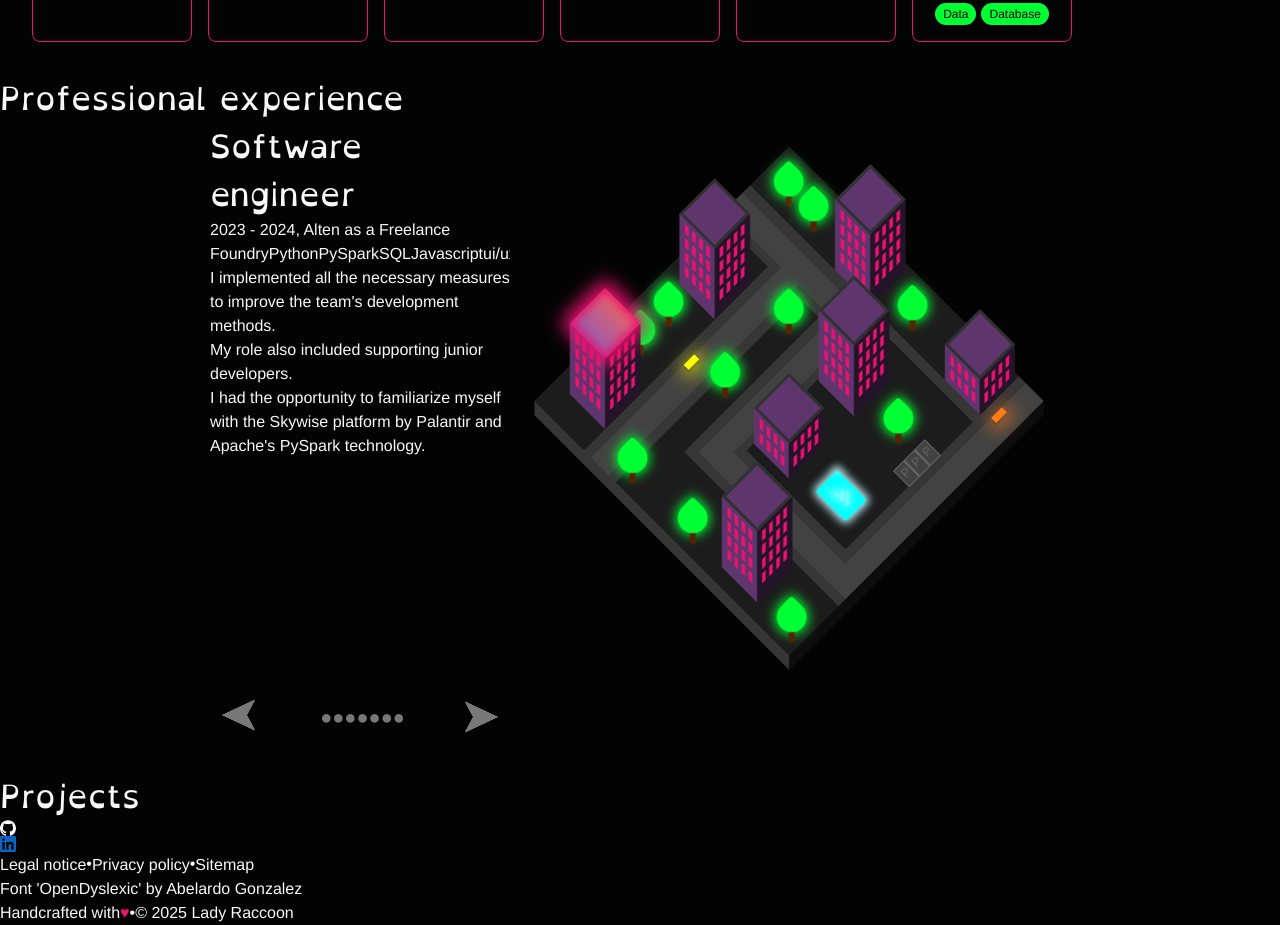
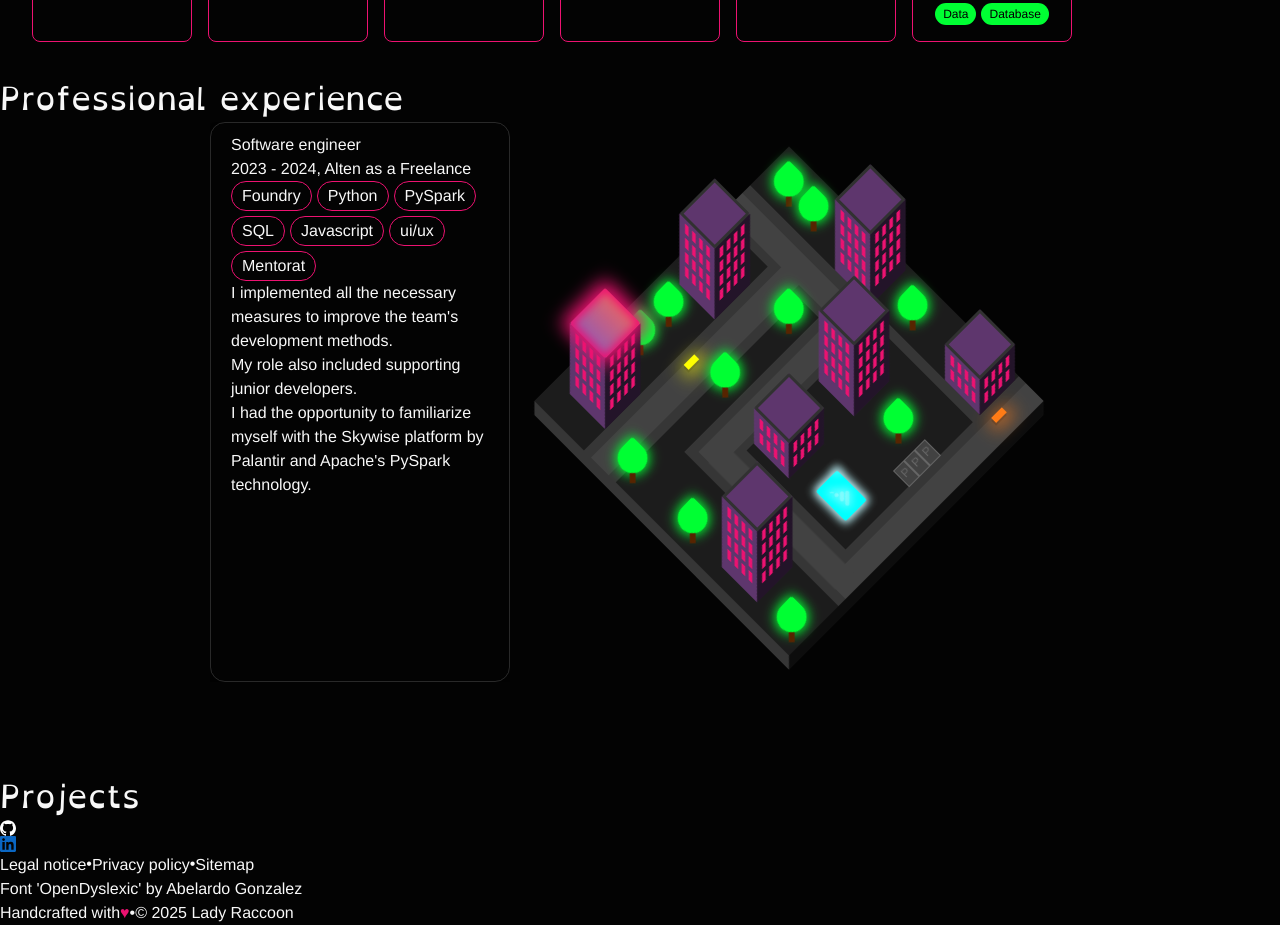
Before and after one commit to angele-henry-dev/lady-raccoon-next, a Next.js app: page / in a window 1280 px wide. Shown: the part 1640-2565 px from the top of the page. Built offline with nearby package versions, Linux system fonts and the light colour scheme.

Commit message:
Isometric city cards

```diff
--- a/src/components/IsometricCity.module.css
+++ b/src/components/IsometricCity.module.css
@@ -76,10 +76,9 @@
     opacity: 0;
     overflow: hidden;
   }
-  .isoDescription ul li .card {
+  .isoDescription .card {
     height: 100%;
   }
-  .carousel__controls,
   .carouselActivator {
     display: none;
   }
@@ -100,77 +99,31 @@
     transform: scale(1);
     z-index: 5;
   }
-  .carouselActivator:nth-of-type(1):checked ~ .carousel__controls:nth-of-type(1),
-  .carouselActivator:nth-of-type(2):checked ~ .carousel__controls:nth-of-type(2),
-  .carouselActivator:nth-of-type(3):checked ~ .carousel__controls:nth-of-type(3),
-  .carouselActivator:nth-of-type(4):checked ~ .carousel__controls:nth-of-type(4),
-  .carouselActivator:nth-of-type(5):checked ~ .carousel__controls:nth-of-type(5),
-  .carouselActivator:nth-of-type(6):checked ~ .carousel__controls:nth-of-type(6),
-  .carouselActivator:nth-of-type(7):checked ~ .carousel__controls:nth-of-type(7) {
-    display: block;
-  }
-  .carouselActivator:nth-of-type(1):checked
-    ~ .carouselIndicators
-    .carouselIndicators:nth-of-type(1),
-  .carouselActivator:nth-of-type(2):checked
-    ~ .carouselIndicators
-    .carouselIndicators:nth-of-type(2),
-  .carouselActivator:nth-of-type(3):checked
-    ~ .carouselIndicators
-    .carouselIndicators:nth-of-type(3),
-  .carouselActivator:nth-of-type(4):checked
-    ~ .carouselIndicators
-    .carouselIndicators:nth-of-type(4),
-  .carouselActivator:nth-of-type(5):checked
-    ~ .carouselIndicators
-    .carouselIndicators:nth-of-type(5),
-  .carouselActivator:nth-of-type(6):checked
-    ~ .carouselIndicators
-    .carouselIndicators:nth-of-type(6),
-  .carouselActivator:nth-of-type(7):checked
-    ~ .carouselIndicators
-    .carouselIndicators:nth-of-type(7) {
-    color: #fafafa;
+
+  .card {
+    padding: 10px 20px;
+    transition: 0.4s ease-out;
+    position: relative;
+    left: 0px;
+    background-color: var(--vt-c-black-soft);
+    box-shadow: -1rem 0 3rem #000;
+    border: 1px solid var(--color-border);
+    border-radius: 15px;
+    text-align: left;
+    display: flex;
+    flex-direction: column;
   }
 
-  .carouselControl {
-    position: absolute;
-    bottom: 0;
-    display: block;
-    font-size: 3rem;
-    color: #787878;
-    cursor: pointer;
-    z-index: 3;
+  .pins {
+    display: flex;
+    flex-direction: row;
+    flex-wrap: wrap;
+    gap: 5px;
   }
-  .carouselControl:hover {
-    color: #fff;
-  }
-  .carouselControlBackward {
-    left: 10px;
-    transform: rotate(-180deg);
-  }
-  .carouselControlForward {
-    right: 10px;
-  }
-
-  .carouselIndicators {
-    position: absolute;
-    bottom: 20px;
-    width: 100%;
-    text-align: center;
-  }
-  .carouselIndicators {
-    font-size: 20px;
-    display: inline-block;
-    z-index: 2;
-    cursor: pointer;
-    margin: 0 2.5px 0 2.5px;
-  }
-  .carouselIndicators:hover {
-    color: #fafafa;
-  }
-  .carouselIndicators {
-    color: #787878;
+  .pins span {
+    border: 1px solid var(--vt-c-pink);
+    border-radius: 15px;
+    padding: 2px 10px;
   }
 
   /* Colors */
--- a/src/components/IsometricCity.tsx
+++ b/src/components/IsometricCity.tsx
@@ -37,31 +37,9 @@ const IsometricCity = () => {
             />
           ))}
           {experience.map((item, i) => (
-            <div key={`controls_${i}`} className={styles.carouselControls}>
-              <label
-                className={`${styles.carouselControl} ${styles.carouselControlBackward}`}
-                htmlFor={
-                  i === 0
-                    ? `iso_${experience.length - 1}`
-                    : `iso_${i - 1}`
-                }
-              >
-                &#10148;
-              </label>
-              <label
-                className={`${styles.carouselControl} ${styles.carouselControlForward}`}
-                htmlFor={
-                  i === experience.length - 1 ? 'iso_0' : `iso_${i + 1}`
-                }
-              >
-                &#10148;
-              </label>
-            </div>
-          ))}
-          {experience.map((item, i) => (
             <li key={`item_${i}`}>
               <div className={styles.card}>
-                <h2>{item.what}</h2>
+                <h3>{item.what}</h3>
                 <p>
                   {item.from}
                   {item.to && ` - ${item.to}`}, {item.where}
@@ -79,20 +57,9 @@ const IsometricCity = () => {
               </div>
             </li>
           ))}
-          <div className={styles.carouselIndicators}>
-            {experience.map((item, i) => (
-              <label
-                key={`indicator_${i}`}
-                className={styles.carouselIndicator}
-                htmlFor={`iso_${i}`}
-              >
-                &#9679;
-              </label>
-            ))}
-          </div>
         </ul>
       </div>
-      <div className={styles.isoContainer}>
+      <div className={styles.isoContainer} aria-hidden="true">
         <div ref={ground} className={`${styles.ground} ${styles.night}`}>
           <div className={styles.shadowRight}></div>
           <div className={styles.shadowLeft}></div>
--- a/src/components/animations/BackgroundRetro.tsx
+++ b/src/components/animations/BackgroundRetro.tsx
@@ -48,7 +48,7 @@ export default function BackgroundRetro({ play = false }: BackgroundRetroProps)
   }, [play, isVisible, mouseX, width]);
 
   return (
-    <div className={styles.retro}>
+    <div className={styles.retro} aria-hidden="true">
       <div className={styles.retroSky}>
         <div className={styles.retroSunWrap}>
           <div className={styles.retroSunShadow}></div>
```
